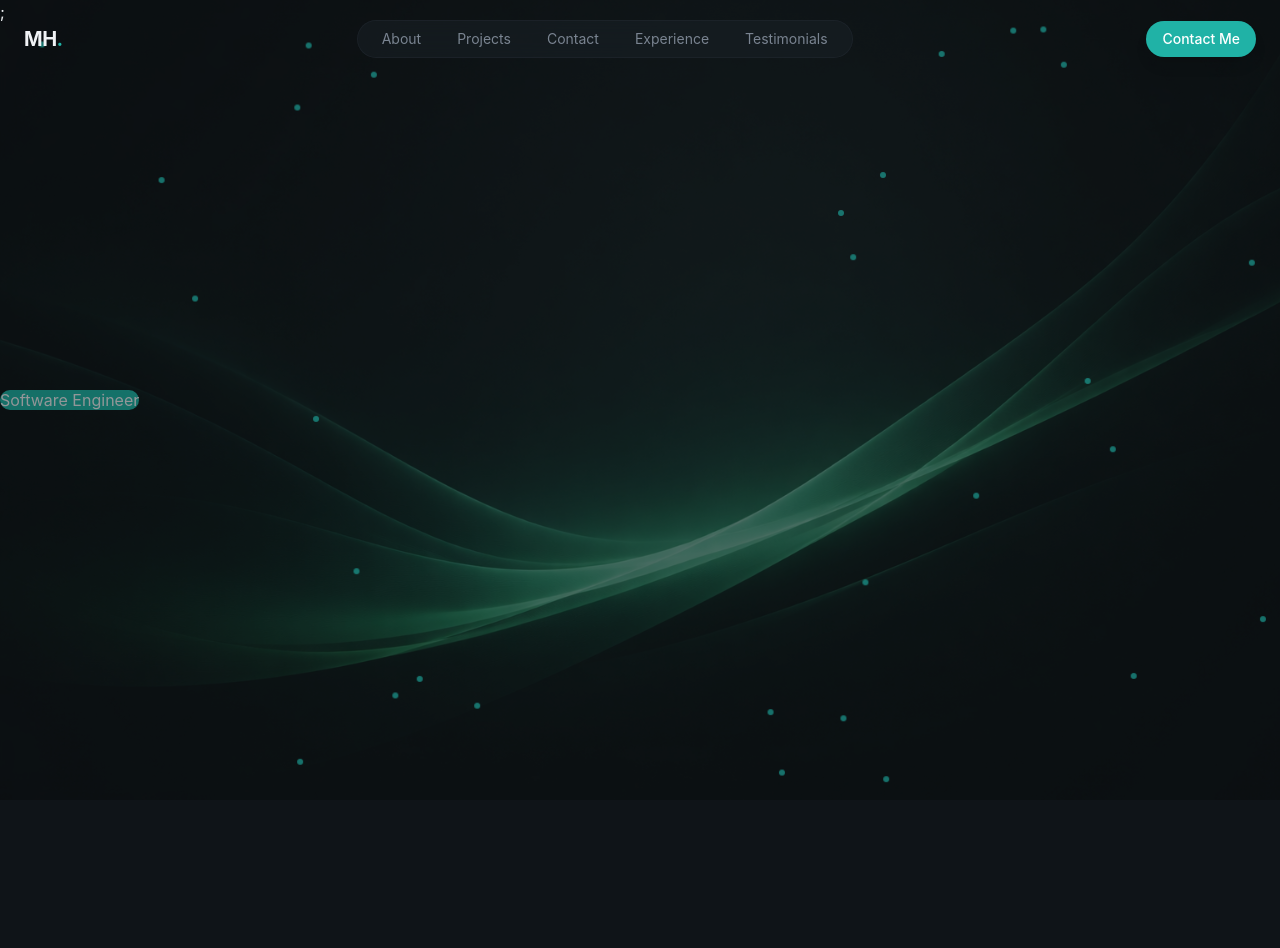
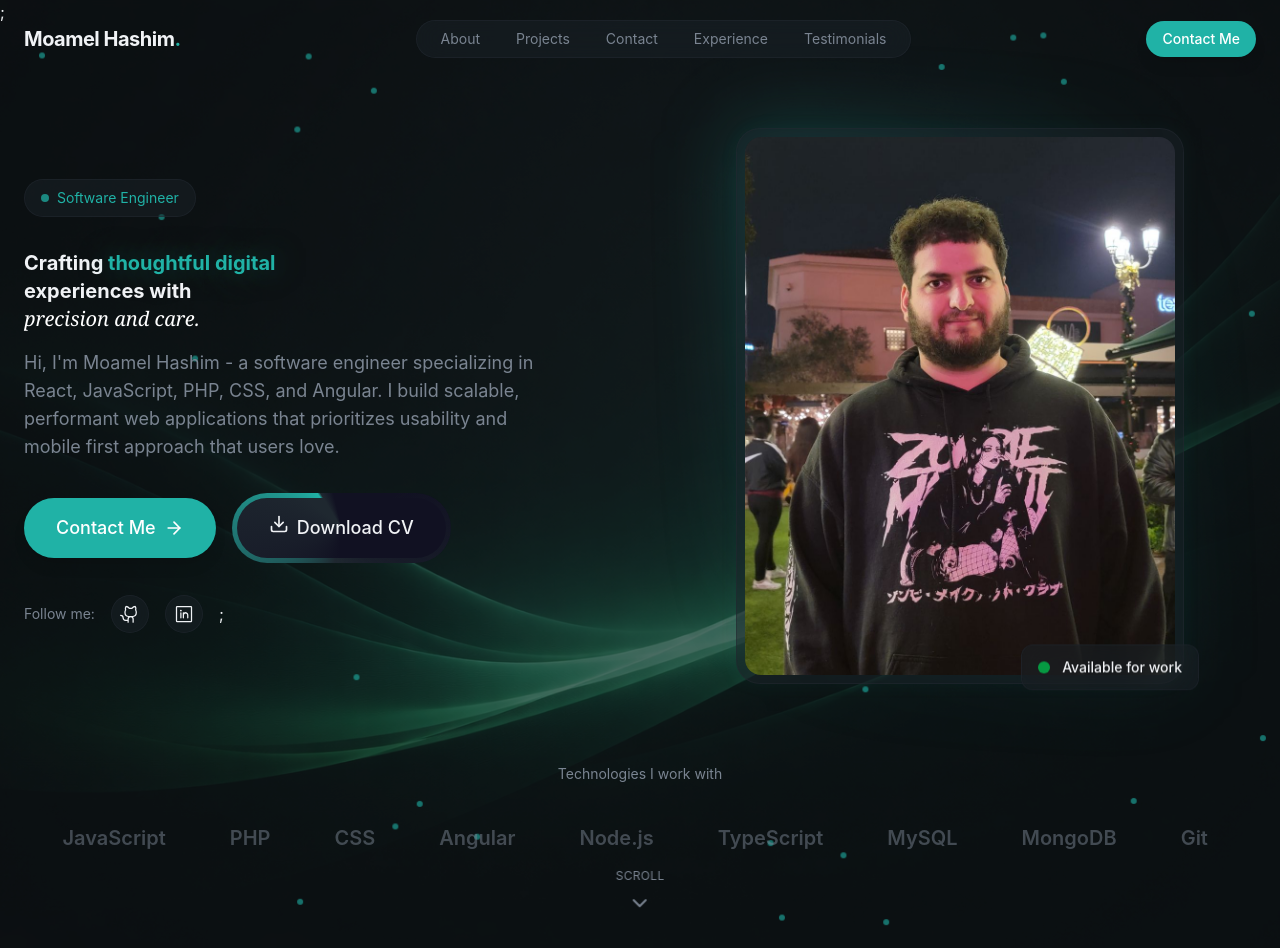
Before and after one commit to moamel-hashim/React-portfolio, a React (Vite) app: page / in a window 1280 px wide. Before the commit the page ends 800 px from the top, so only its background shows below. Built offline with nearby package versions, Linux system fonts and the light colour scheme.

Commit message:
completed the hero section

```diff
--- a/package.json
+++ b/package.json
@@ -10,6 +10,7 @@
     "preview": "vite preview"
   },
   "dependencies": {
+    "@phosphor-icons/react": "^2.1.10",
     "@tailwindcss/vite": "^4.2.2",
     "lucide-react": "^1.7.0",
     "react": "^19.2.4",
--- a/src/index.css
+++ b/src/index.css
@@ -54,6 +54,13 @@
     backdrop-filter: blur(24px);
     border: 1px solid color-mix(in srgb, var(--color-border) 60%, transparent);
   }
+
+  .glow-text {
+    text-shadow: 0 0 30px color-mix(in srgb, var(--color-primary) 50%, transparent);
+  }
+  .glow-border {
+    box-shadow: 0 0 20px color-mix(in srgb, var(--color-primary) 5%, transparent);
+  }
 }
 
 
@@ -93,4 +100,101 @@
   .animate-fade-in {
     animation: fade-in 0.8s ease-in-out both;
   }
+
+  @keyframes float {
+    0%,
+    100% {
+      transform: translateY(0);
+    }
+    50% {
+      transform: translateY(-10px);
+    }
+  }
+  .animate-float {
+    animation: float 4s ease-in-out infinite;
+  }
+
+  @keyframes marquee {
+    0% {
+      transform: translateX(0);
+    }
+    100% {
+      transform: translateX(-50%);
+    }
+  }
+  .animate-marquee {
+    animation: marquee 30s linear infinite;
+  }
+
+  .animation-delay-100 {
+    animation-delay: 100ms;
+  }
+  .animation-delay-200 {
+    animation-delay: 200ms;
+  }
+  .animation-delay-300 {
+    animation-delay: 300ms;
+  }
+  .animation-delay-400 {
+    animation-delay: 400ms;
+  }
+  .animation-delay-500 {
+    animation-delay: 500ms;
+  }
+  .animation-delay-600 {
+    animation-delay: 600ms;
+  }
+  .animation-delay-800 {
+    animation-delay: 800ms;
+  }
 }
+
+
+.box {
+  --border-angle: 0turn;
+
+  --main-bg: conic-gradient(
+    from var(--border-angle),
+    var(--color-secondary),
+    #112 5%,
+    #112 60%,
+    var(--color-secondary)95%
+  );
+
+  border: solid 5px transparent;
+  border-radius: 2em;
+
+  --gradient-border: conic-gradient(
+    from var(--border-angle),
+    transparent 25%,
+    var(--color-secondary),
+    var(--color-primary) 99%,
+    transparent
+  );
+
+  background:
+    var(--main-bg) padding-box,
+    var(--gradient-border) border-box,
+    var(--main-bg) border-box;
+
+  background-position: center center;
+
+  animation: bg-spin 6s linear infinite;
+}
+
+.box:hover {
+  animation-duration: 2s;
+  box-shadow: 0 0 20px #22c55e;
+}
+
+@keyframes bg-spin {
+  to {
+    --border-angle: 1turn;
+  }
+}
+
+@property --border-angle {
+  syntax: "<angle>";
+  inherits: true;
+  initial-value: 0turn;
+}
--- a/src/layouts/Navbar.jsx
+++ b/src/layouts/Navbar.jsx
@@ -1,6 +1,6 @@
 import { Button } from "../components/Button";
 import { Menu, X } from "lucide-react";
-import {useState} from "react";
+import {useState, useEffect} from "react";
 
 const navLinks = [
   { href: '#about', label: 'About' },
@@ -14,11 +14,19 @@ const navLinks = [
 
 
 export const Navbar = () => {
-  const [isMobileMenuOpen, setIsMobileMenuOpen] = useState(false)
+  const [isMobileMenuOpen, setIsMobileMenuOpen] = useState(false);
+  const [isScrolled, setIsScrolled] = useState(false);
+  useEffect(() => {
+    const handleScroll = () => {
+      setIsScrolled(window.scrollY > 50);
+    };
+    window.addEventListener('scroll', handleScroll);
+    return () => window.removeEventListener('scroll', handleScroll);
+  }, [])
   return (
-    <header className='fixed top-0 left-0  right-0 bg-transparent py-5 z-50'>
+    <header className={`fixed w-full z-50 transition-all duration-500 ${isScrolled ? 'bg-background/80 glass-strong py-3' : 'bg-transparent py-5'}`}>
       <nav className='container mx-auto px-6 flex items-center justify-between'>
-        <a href='#' className='text-xl font-bold tracking-tight hover:text-primary'>MH<span className='text-primary'>.</span></a>
+        <a href='#' className='text-xl font-bold tracking-tight hover:text-primary transition-colors duration-500'>Moamel Hashim<span className='text-primary'>.</span></a>
 
         <div className='hidden md:flex items-center gap-1'>
           <div className='glass rounded-full px-2 py1 flex items-center gap-1'>
--- a/src/sections/Hero.jsx
+++ b/src/sections/Hero.jsx
@@ -1,3 +1,34 @@
+import { Button } from "../components/Button";
+import { ArrowRight, Download, ChevronDown } from "lucide-react";
+import {
+  GithubLogo as Github,
+  LinkedinLogo as Linkedin,
+} from "@phosphor-icons/react";
+
+const skills = [
+  "React",
+  "JavaScript",
+  "PHP",
+  "CSS",
+  "Angular",
+  "Node.js",
+  "TypeScript",
+  "MySQL",
+  "MongoDB",
+  "Git",
+  "Docker",
+  "AWS",
+  "Vercel",
+  "Tailwind CSS",
+  "Figma",
+  "PHP",
+  "postgreSQL",
+  "Sass",
+  "Webpack",
+  "Babel",
+  "Jquery",
+];
+
 export const Hero = () => {
   return (
     <section className="relative min-h-screen flex items-center overflow-hidden">
@@ -22,20 +53,114 @@ export const Hero = () => {
               animationDelay: `${Math.random() * 5}s`,
             }}
           />
-        ))};
+        ))}
+        ;
       </div>
       {/*Content*/}
-      <div>
-        <div>
+      <div className="container mx-auto px-6 pt-32 pb-20 relative z-10">
+        <div className="grid lg:grid-cols-2 gap-12 items-center">
           {/*left column*/}
-          <div>
-            <div>
-              <span className='w-2 h-2 bg-primary rounded-full'>Software Engineer</span>
+          <div className="space-y-8">
+            <div className="animate-fade-in">
+              <span className="inline-flex items-center gap-2 px-4 py-2 rounded-full glass text-sm text-primary">
+                <span className="w-2 h-2 bg-primary rounded-full animate-pulse" />
+                Software Engineer
+              </span>
+            </div>
+            <div className="space-y-4">
+              <h1 className="text-5xl md:text-6xl lg:text-xl font-bold leading-right animate-fade-in animation-delay-100">
+                Crafting{" "}
+                <span className="text-primary glow-text">
+                  thoughtful digital
+                </span>
+                <br />
+                experiences with
+                <br />
+                <span className="font-serif italic font-normal text-white">
+                  precision and care.
+                </span>
+              </h1>
+              <p className="text-lg text-muted-foreground max-w-lg animate-fade-in animation-delay-200">
+                Hi, I'm Moamel Hashim - a software engineer specializing in
+                React, JavaScript, PHP, CSS, and Angular. I build scalable,
+                performant web applications that prioritizes usability and
+                mobile first approach that users love.
+              </p>
+            </div>
+            <div className="flex flex-wrap items-center gap-4 animation-fade-in animation-delay-300">
+              <Button size="lg">
+                Contact Me <ArrowRight className="w-5 h-5" />
+              </Button>
+              <button className="box flex gap-2 relative overflow-hidden rounded-full font-medium focus:outline-none focus-visible:ring-2 px-8 py-4 text-lg">
+                <Download className="w-5 h-5" />
+                <span>Download CV</span>
+              </button>
+            </div>
+            <div className="flex items-center gap-4 animation-fade-in animation-delay-400">
+              <span className="text-sm text-muted-foreground">Follow me:</span>
+              {[
+                { icon: Github, href: "https://github.com/moamel-hashim" },
+                {
+                  icon: Linkedin,
+                  href: "https://www.linkedin.com/in/moamelhashim/",
+                },
+              ].map((social, index) => (
+                <a
+                  key={index}
+                  href={social.href}
+                  target="_blank"
+                  rel="noopener noreferrer"
+                  className="p-2 rounded-full glass hover:bg-primary/10 hover:text-primary transition-all duration-300"
+                >
+                  <social.icon className="w-5 h-5" />
+                </a>
+              ))}
+              ;
             </div>
           </div>
           {/*right column*/}
-
+          <div className="animate-fade-in animation-delay-300 relative">
+            <div className="relative max-w-md mx-auto">
+              <div className="absolute inset-0 rounded-3xl bg-linear-to-br from-primary/30 via-transparent to-primary/10 blur-2xl animation-pulse-glow" />
+              <div className="relative glass rounded-3xl p-2 glow-border">
+                <img
+                  src="/public/images/Moamel.jpg"
+                  alt="Moamel Hashim"
+                  className="w-full aspect-4/5 object-cover rounded-2xl"
+                />
+                <div className="absolute -bottom-4 -right-4 glass rounded-xl px-4 py-3 animate-float">
+                  <div className="flex items-center gap-3">
+                    <div className="w-3 h-3 bg-green-500 rounded-full animate-pulse" />
+                    <span className="text-sm font-medium">
+                      Available for work
+                    </span>
+                  </div>
+                </div>
+              </div>
+            </div>
+          </div>
         </div>
+        {/*Skills section*/}
+        <div className='mt-20 animation-fade-in animation-delay-600'>
+          <p className='text-sm text-muted-foreground mb-6 text-center'>Technologies I work with</p>
+          <div>
+            <div className='relative overflow-hidden'>
+              <div className='flex animate-marquee'>
+              {[...skills, ...skills].map((skill, index) => (
+                <div key={index} className='shrink-0 px-8 py-4' >
+                  <span className='text-xl font-semibold text-muted-foreground/50 hover:text-muted-foreground transition-colors'>{skill}</span>
+                </div>
+              ))}
+              </div>
+            </div>
+          </div>
+        </div>
+      </div>
+      <div className='absolute bottom-8 left-1/2 transform -translate-x-1/2 animate-fade-in animation-delay-800'>
+        <a href="#about" className='flex flex-col items-center gap-2 text-muted-foreground hover:text-muted-foreground/80 transition-colors'>
+          <span className='text-xs uppercase tracking-wide'>Scroll</span>
+          <ChevronDown className='w-6 h-6 animate-bounce'/>
+        </a>
       </div>
     </section>
   );
```
Also changed, not shown: public/images/Moamel.jpg (added), 1 other file (tests, documents, lock files or other folders).
